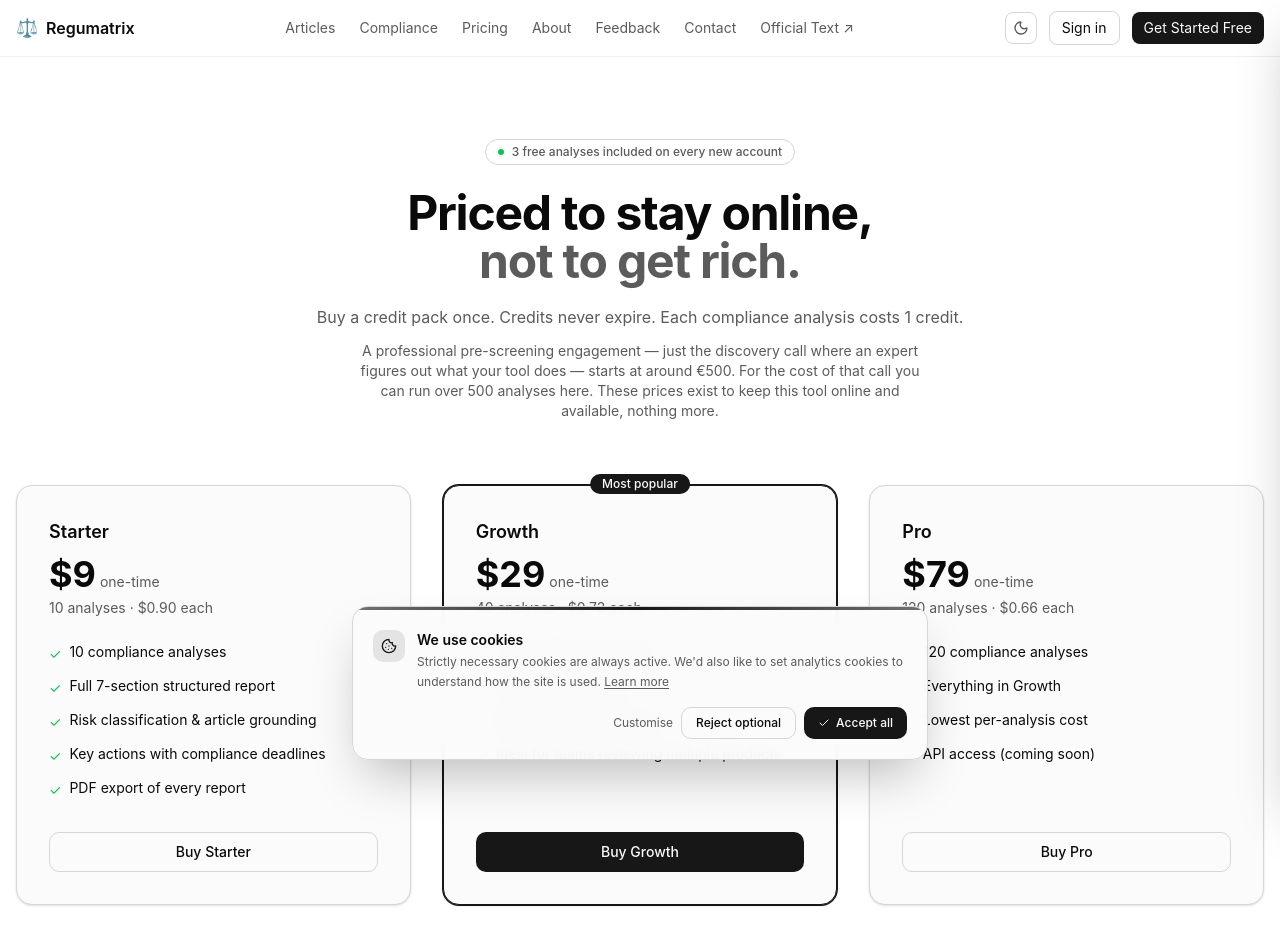
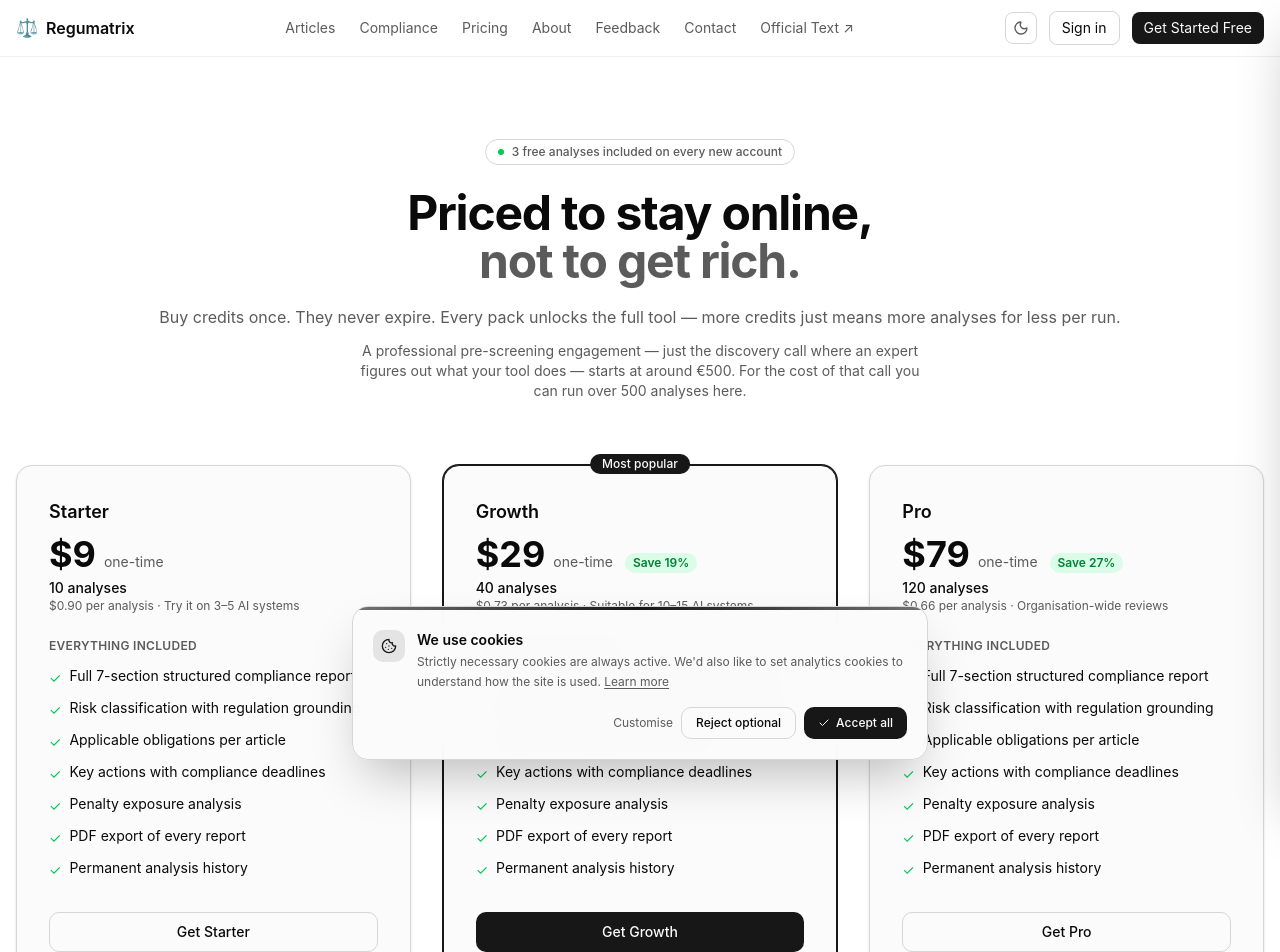
Before and after one commit to ZaZza402/eu-ai-compliance-tool, a Next.js app: page /pricing in a window 1280 px wide. Shown: the top 952 px of the page. Built offline with nearby package versions, Linux system fonts and the light colour scheme; no server answers.

Commit message:
pricing: rewrite cards as pure volume/value — same features all packs, savings badge, no fake tiers

```diff
--- a/app/(marketing)/pricing/page.tsx
+++ b/app/(marketing)/pricing/page.tsx
@@ -8,49 +8,46 @@ export const metadata: Metadata = {
     "Simple credit-based pricing. Buy once, credits never expire. 3 free analyses on every new account — no credit card required.",
 };
 
+const INCLUDED_IN_ALL = [
+  "Full 7-section structured compliance report",
+  "Risk classification with regulation grounding",
+  "Applicable obligations per article",
+  "Key actions with compliance deadlines",
+  "Penalty exposure analysis",
+  "PDF export of every report",
+  "Permanent analysis history",
+];
+
 const PACKS = [
   {
     name: "Starter",
     price: "$9",
     credits: 10,
     perAnalysis: "$0.90",
-    features: [
-      "10 compliance analyses",
-      "Full 7-section structured report",
-      "Risk classification & article grounding",
-      "Key actions with compliance deadlines",
-      "PDF export of every report",
-    ],
-    cta: "Buy Starter",
+    savings: null,
+    scope: "Try it on 3–5 AI systems",
     highlight: false,
+    cta: "Get Starter",
   },
   {
     name: "Growth",
     price: "$29",
     credits: 40,
     perAnalysis: "$0.73",
-    features: [
-      "40 compliance analyses",
-      "Everything in Starter",
-      "Best value for regular use",
-      "Ideal for teams reviewing multiple products",
-    ],
-    cta: "Buy Growth",
+    savings: "Save 19%",
+    scope: "Suitable for 10–15 AI systems",
     highlight: true,
+    cta: "Get Growth",
   },
   {
     name: "Pro",
     price: "$79",
     credits: 120,
     perAnalysis: "$0.66",
-    features: [
-      "120 compliance analyses",
-      "Everything in Growth",
-      "Lowest per-analysis cost",
-      "API access (coming soon)",
-    ],
-    cta: "Buy Pro",
+    savings: "Save 27%",
+    scope: "Organisation-wide reviews",
     highlight: false,
+    cta: "Get Pro",
   },
 ];
 
@@ -70,15 +67,13 @@ export default function PricingPage() {
             <span className="text-muted-foreground">not to get rich.</span>
           </h1>
           <p className="mt-5 text-muted-foreground">
-            Buy a credit pack once. Credits never expire. Each compliance
-            analysis costs 1 credit.
+            Buy credits once. They never expire. Every pack unlocks the full
+            tool — more credits just means more analyses for less per run.
           </p>
           <p className="mx-auto mt-3 max-w-xl text-sm text-muted-foreground">
             A professional pre-screening engagement — just the discovery call
             where an expert figures out what your tool does — starts at around
             €500. For the cost of that call you can run over 500 analyses here.
-            These prices exist to keep this tool online and available, nothing
-            more.
           </p>
         </div>
 
@@ -99,27 +94,42 @@ export default function PricingPage() {
                 </div>
               )}
 
+              {/* Price block */}
               <div className="mb-6">
                 <h2 className="text-lg font-semibold">{pack.name}</h2>
-                <div className="mt-2 flex items-baseline gap-1">
+                <div className="mt-2 flex items-baseline gap-2">
                   <span className="text-4xl font-bold">{pack.price}</span>
                   <span className="text-sm text-muted-foreground">
                     one-time
                   </span>
+                  {pack.savings && (
+                    <span className="ml-1 rounded-full bg-green-100 px-2 py-0.5 text-xs font-semibold text-green-700 dark:bg-green-900/30 dark:text-green-400">
+                      {pack.savings}
+                    </span>
+                  )}
                 </div>
-                <p className="mt-1 text-sm text-muted-foreground">
-                  {pack.credits} analyses · {pack.perAnalysis} each
+                <p className="mt-1 text-sm font-medium text-foreground">
+                  {pack.credits} analyses
+                </p>
+                <p className="text-xs text-muted-foreground">
+                  {pack.perAnalysis} per analysis · {pack.scope}
                 </p>
               </div>
 
-              <ul className="mb-8 flex-1 space-y-3">
-                {pack.features.map((f) => (
+              {/* What's included — same for all packs */}
+              <div className="mb-8 flex-1">
+                <p className="mb-3 text-xs font-semibold uppercase tracking-wide text-muted-foreground">
+                  Everything included
+                </p>
+                <ul className="space-y-2.5">
+                  {INCLUDED_IN_ALL.map((f) => (
                     <li key={f} className="flex items-start gap-2 text-sm">
                       <span className="mt-0.5 text-green-500">✓</span>
                       {f}
                     </li>
                   ))}
                 </ul>
+              </div>
 
               <SignedOut>
                 <Link
@@ -147,6 +157,14 @@ export default function PricingPage() {
               </SignedIn>
             </div>
           ))}
+        </div>
+
+        {/* Value anchor row */}
+        <div className="mt-8 rounded-xl border border-border bg-muted/40 px-6 py-4">
+          <p className="text-center text-sm text-muted-foreground">
+            <span className="font-medium text-foreground">All packs, same full tool.</span>{" "}
+            No locked features, no tiers, no subscriptions. The only difference is how many analyses you get and the price per run.
+          </p>
         </div>
 
         {/* FAQ */}
```
Lines whose indentation alone changed are shown as unchanged.
